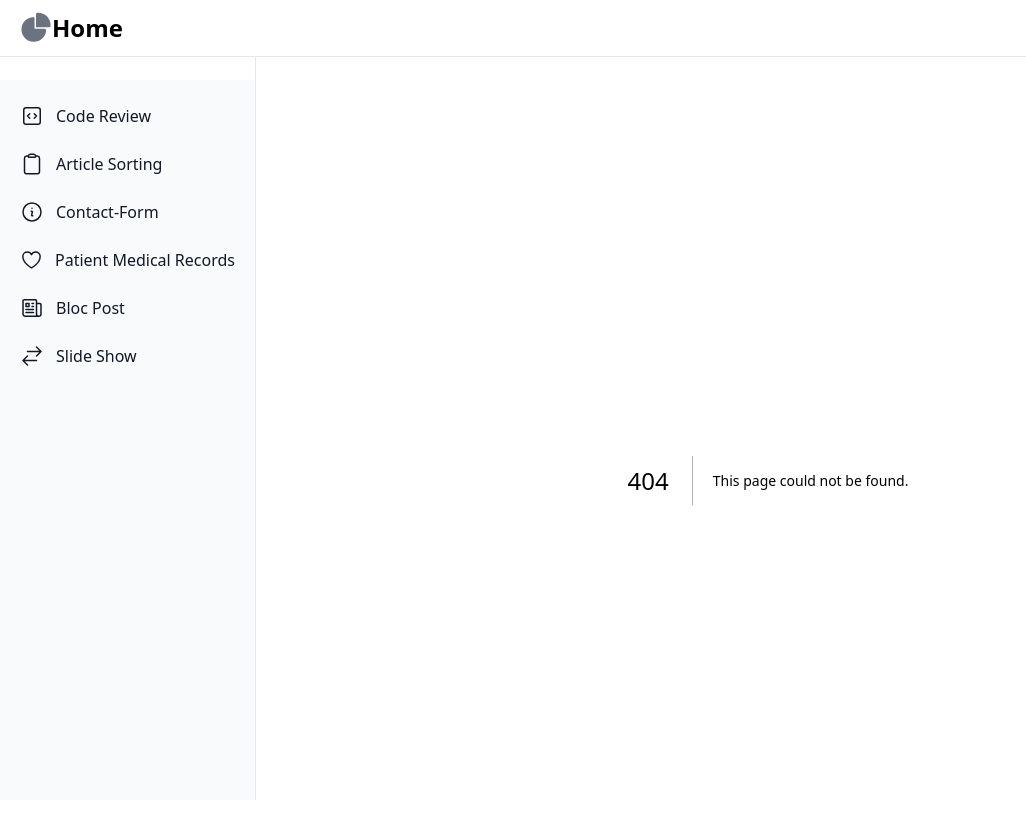
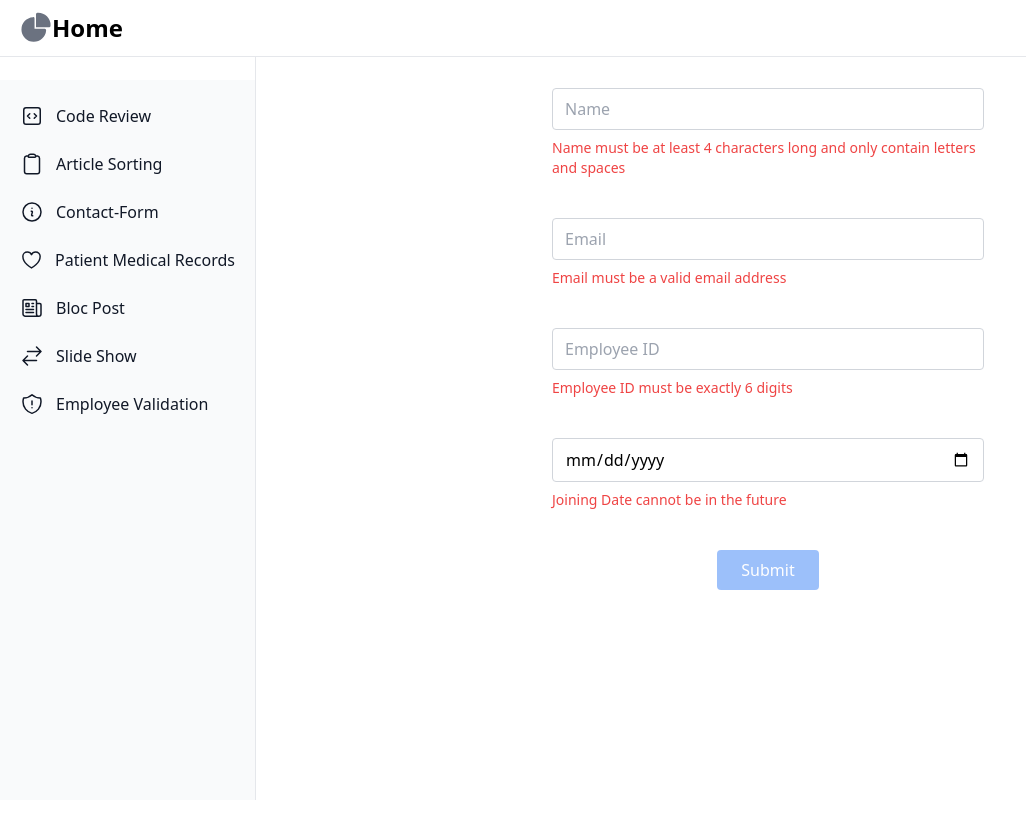
Before and after one commit to igregorioneto/Challenges, a Next.js app in the folder hackerrank-challengers/web/: page /employee-validation in a window 1280 px wide. Before the commit this address had no page. Shown: the top 838 px of the page, without its empty margins (0-1026 px from the left). After the commit the page ends 800 px from the top, so only its background shows below. Built offline with nearby package versions, Linux system fonts and the light colour scheme.

Commit message:
feat: Employee Validation

```diff
--- a/hackerrank-challengers/web/src/components/Utils/Layout.jsx
+++ b/hackerrank-challengers/web/src/components/Utils/Layout.jsx
@@ -12,6 +12,7 @@ const Layout = ({ children }) => {
         { id: 4, title: "Patient Medical Records", path: "/patient-medical-records", icon: "patient-medical-records-icon" },
         { id: 5, title: "Bloc Post", path: "/blog-post", icon: "blog-post-icon" },
         { id: 6, title: "Slide Show", path: "/slide-show", icon: "slide-show-icon" },
+        { id: 7, title: "Employee Validation", path: "/employee-validation", icon: "employee-validation-icon" },
     ];
 
     const handleTitle = (menuId) => {
--- /dev/null
+++ b/hackerrank-challengers/web/src/pages/employee-validation/index.jsx
@@ -0,0 +1,147 @@
+import { useState } from "react";
+
+const EmployeeValidation = () => {
+  const [submittedData, setSubmittedData] = useState(null);
+  const [formData, setFormData] = useState({
+    name: "",
+    email: "",
+    employeeId: "",
+    joiningDate: ""
+  });
+
+  const handleChange = (e) => {
+    const { name, value } = e.target;
+    setFormData((prevData) => ({
+        ...prevData,
+        [name]: value,
+    }))
+  }
+
+  const { name, email, employeeId, joiningDate } = formData;
+
+  const invalidateEmail = () => {
+    const regex = /^[^\s@]+@[^\s@]+\.[^\s@]+$/;
+    return !regex.test(email);
+  }
+
+  const invalidateDate = () => {
+    const [year, month, day] = joiningDate.split("-");
+    const joining = new Date(year, month - 1, day);
+    const today = new Date();
+
+    joining.setHours(0,0,0,0);
+    today.setHours(0,0,0,0);
+    return joining > today ? true : false;
+  }
+
+  const disabladSubmitButton = () => {
+    return (name.length < 4 ||
+      invalidateEmail(email) ||
+      employeeId.length < 6 ||
+      invalidateDate() ? true : false);
+  }
+
+  const handleSubmit = (e) => {
+    e.preventDefault();
+    setSubmittedData(formData);
+  }
+
+    return (
+        <>
+            <form onSubmit={handleSubmit} className="flex flex-col items-center mt-2">
+                <div
+                    className="flex flex-col items-start mb-10 w-1/2"
+                    data-testid="input-name"
+                >
+                    <input
+                    className="w-full border border-gray-300 rounded px-3 py-2 focus:outline-none focus:ring-2 focus:ring-blue-500"
+                    type="text"
+                    name="name"
+                    value={formData.name}
+                    placeholder="Name"
+                    data-testid="input-name-test"
+                    onChange={handleChange}
+                    />
+                    {name.length < 4 ? (
+                    <p className="text-red-500 text-sm mt-2">
+                        Name must be at least 4 characters long and only contain letters and spaces
+                    </p>
+                    ) : null}
+                </div>
+
+                <div
+                    className="flex flex-col items-start mb-10 w-1/2"
+                    data-testid="input-email"
+                >
+                    <input
+                    className="w-full border border-gray-300 rounded px-3 py-2 focus:outline-none focus:ring-2 focus:ring-blue-500"
+                    type="text"
+                    name="email"
+                    value={formData.email}
+                    placeholder="Email"
+                    onChange={handleChange}
+                    />
+                    {invalidateEmail() || email.length === 0 ? (
+                    <p className="text-red-500 text-sm mt-2">Email must be a valid email address</p>
+                    ) : null}
+                </div>
+
+                <div
+                    className="flex flex-col items-start mb-10 w-1/2"
+                    data-testid="input-employee-id"
+                >
+                    <input
+                    className="w-full border border-gray-300 rounded px-3 py-2 focus:outline-none focus:ring-2 focus:ring-blue-500"
+                    type="text"
+                    name="employeeId"
+                    value={formData.employeeId}
+                    placeholder="Employee ID"
+                    onChange={handleChange}
+                    />
+                    {employeeId.length < 6 ? (
+                    <p className="text-red-500 text-sm mt-2">Employee ID must be exactly 6 digits</p>
+                    ) : null}
+                </div>
+
+                <div
+                    className="flex flex-col items-start mb-10 w-1/2"
+                    data-testid="input-joining-date"
+                >
+                    <input
+                    className="w-full border border-gray-300 rounded px-3 py-2 focus:outline-none focus:ring-2 focus:ring-blue-500"
+                    type="date"
+                    name="joiningDate"
+                    value={formData.joiningDate}
+                    placeholder="Joining Date"
+                    onChange={handleChange}
+                    />
+                    {invalidateDate() || joiningDate.length === 0 ? (
+                    <p className="text-red-500 text-sm mt-2">Joining Date cannot be in the future</p>
+                    ) : null}
+                </div>
+
+                <button
+                    data-testid="submit-btn"
+                    type="submit"
+                    disabled={disabladSubmitButton()}
+                    className={`px-6 py-2 bg-blue-500 text-white rounded ${
+                    disabladSubmitButton() ? "opacity-50 cursor-not-allowed" : "hover:bg-blue-600"
+                    }`}
+                >
+                    Submit
+                </button>
+            </form>
+
+            {submittedData && (
+                <div className="mt-6 p-4 border rounded bg-gray-50">
+                    <h3 className="text-lg font-bold">Submitted Data:</h3>
+                    <pre className="mt-2 bg-gray-100 p-2 rounded overflow-x-auto">
+                        {JSON.stringify(submittedData, null, 2)}
+                    </pre>
+                </div>
+            )}
+        </>
+    );
+}
+
+export default EmployeeValidation;
--- a/hackerrank-challengers/web/src/shared/icons.js
+++ b/hackerrank-challengers/web/src/shared/icons.js
@@ -91,6 +91,22 @@ const icons = {
                 d="M7.5 21 3 16.5m0 0L7.5 12M3 16.5h13.5m0-13.5L21 7.5m0 0L16.5 12M21 7.5H7.5"
             />
         </svg>
+    ),
+    "employee-validation-icon": (
+        <svg
+            xmlns="http://www.w3.org/2000/svg"
+            fill="none"
+            viewBox="0 0 24 24"
+            strokeWidth={1.5}
+            stroke="currentColor"
+            className="size-6">
+            <path
+                strokeLinecap="round"
+                strokeLinejoin="round"
+                d="M12 9v3.75m0-10.036A11.959 11.959 0 0 1 3.598 6 11.99 11.99 0 0 0 3 9.75c0 5.592 3.824 10.29 9 11.622 5.176-1.332 9-6.03 9-11.622 0-1.31-.21-2.57-.598-3.75h-.152c-3.196 0-6.1-1.25-8.25-3.286Zm0 13.036h.008v.008H12v-.008Z"
+            />
+        </svg>
+
     )
 };
 
```
